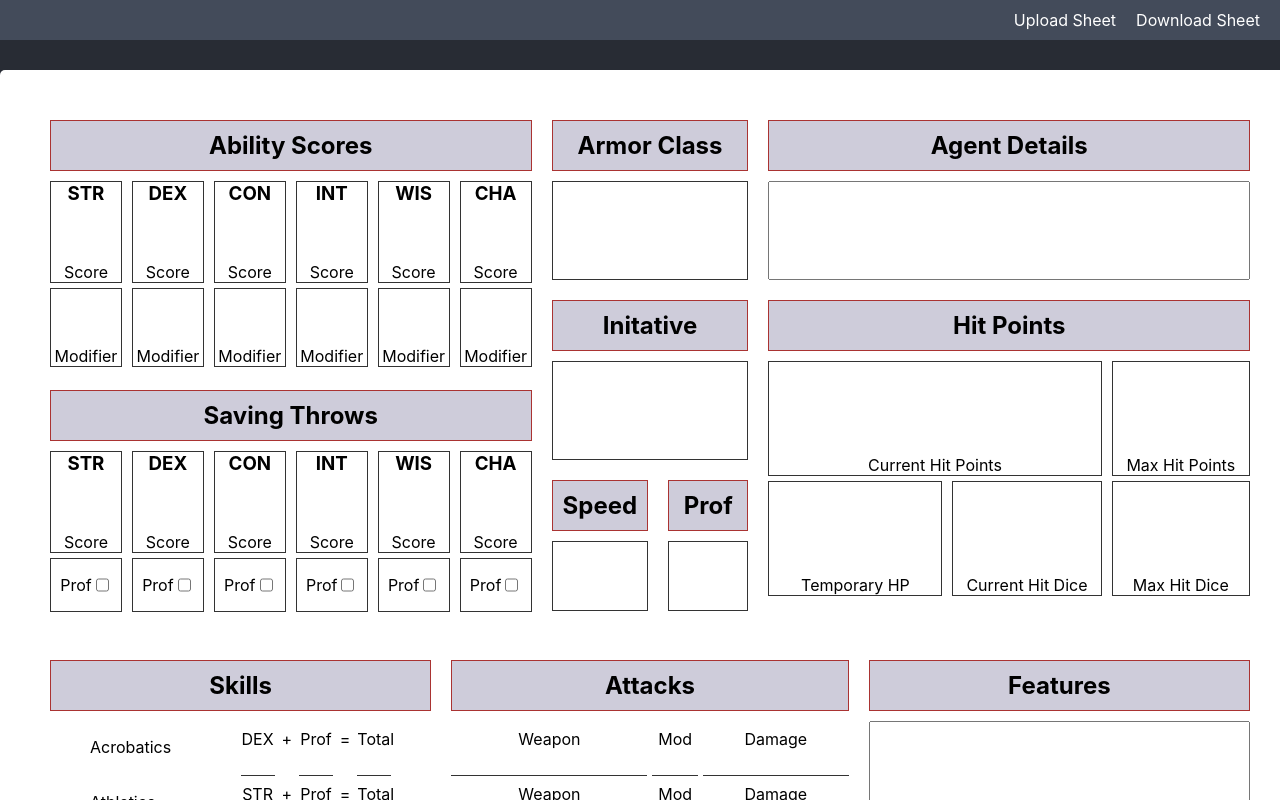
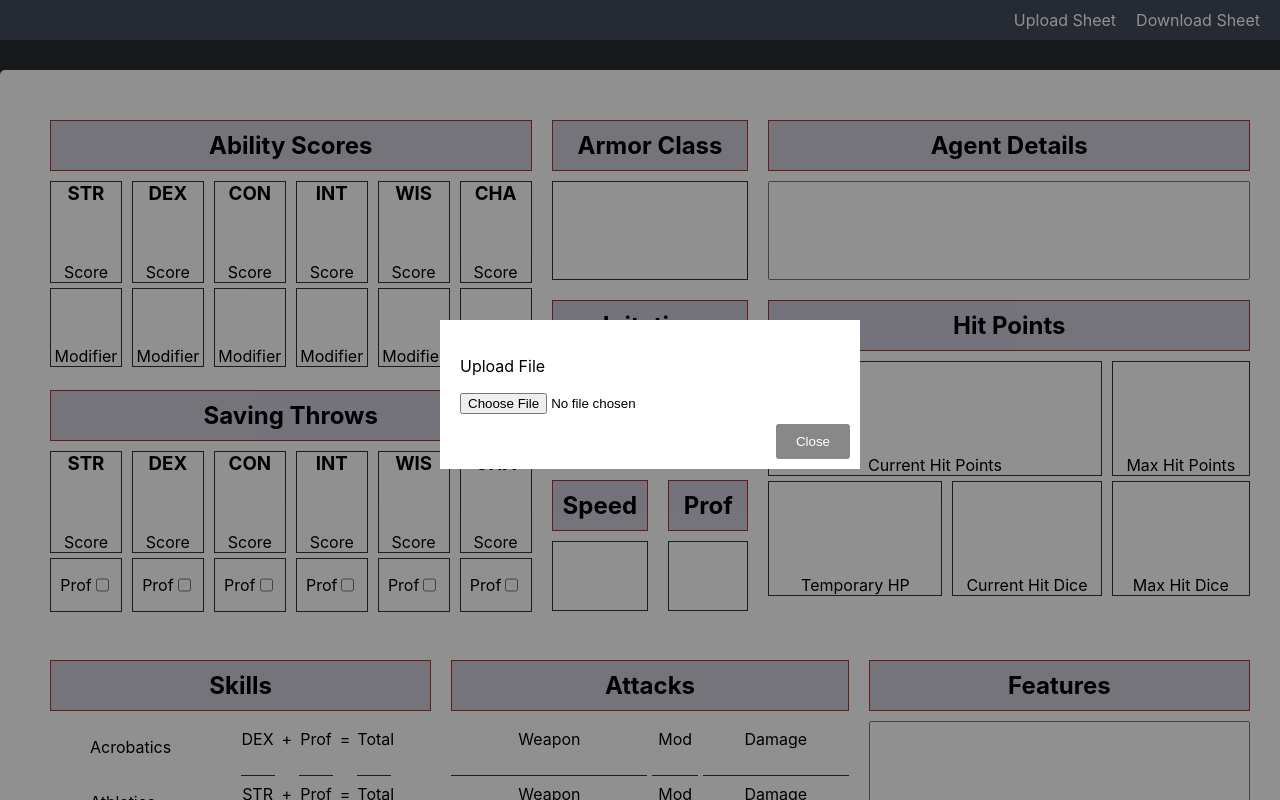
Before and after one commit to jewarner57/spy-game-character-sheet, a React (Create React App) app: page / in a window 1280 px wide. Both pictures are taken after a click on the link "Upload Sheet". Shown: the top 800 px of the page. Built offline with nearby package versions, Linux system fonts and the light colour scheme.

Commit message:
add sheet upload

```diff
--- a/src/App.jsx
+++ b/src/App.jsx
@@ -3,16 +3,19 @@ import { useState } from 'react';
 
 import CharacterSheet from './CharacterSheet';
 import Navbar from './Navbar';
+import CustomModal from './CustomModal';
 
 function App() {
   const [sheetValues, setSheetValues] = useState({});
+  const [modalOpen, setModalOpen] = useState(false)
+  const [files, setFileContent] = useState();
 
   const downloadJson = () => {
     exportToJson();
   }
 
   const uploadJson = () => {
-    console.log('upload')
+    setModalOpen(true)
   }
 
   const downloadFile = ({ data, fileName, fileType }) => {
@@ -38,12 +41,27 @@ function App() {
     })
   }
 
+  const handleUploadChange = e => {
+      const fileReader = new FileReader();
+      fileReader.readAsText(e.target.files[0], "UTF-8");
+      fileReader.onload = e => {
+        const loadedSheetObj = JSON.parse(e.target.result)
+        setSheetValues(loadedSheetObj);
+      };
+  };
+
   return (
     <div className="App">
       <Navbar downloadJson={downloadJson} uploadJson={uploadJson}/>
       <div className="page-body">
         <CharacterSheet sheetValues={sheetValues} setSheetValues={setSheetValues} />
       </div>
+      {
+      modalOpen && <CustomModal closeModal={() => setModalOpen(false)}>
+        <p>Upload File</p>
+          <input type="file" onChange={(e) => { handleUploadChange(e) }} />
+      </CustomModal>
+      }
     </div>
   );
 }
--- /dev/null
+++ b/src/CustomModal/index.css
@@ -0,0 +1,42 @@
+.modal-shade {
+  position: absolute;
+  background-color: #0000006f;
+  width: 100vw;
+  height: 100vh;
+  top: 0;
+  left: 0;
+}
+
+.custom-modal {
+  width: 400px;
+  min-height: 100px;
+  background-color: white;
+  position: absolute;
+  top: 40%;
+  left: calc(50% - 200px);
+  padding: 10px;
+}
+
+.modal-buttons {
+  width: 100%;
+  display: flex;
+  justify-content: flex-end;
+}
+
+.modal-buttons > .close-button {
+  background-color: #888;
+  color: white;
+  padding: 10px 20px;
+  border-radius: 3px;
+  border: none;
+  cursor: pointer;
+  transition: all 0.3s;
+}
+
+.modal-buttons>.close-button:hover {
+  background-color: #555;
+}
+
+.modal-content {
+  padding: 10px;
+}
--- /dev/null
+++ b/src/CustomModal/index.jsx
@@ -0,0 +1,18 @@
+import './index.css';
+
+function CustomModal({ children, closeModal }) {
+  return (
+    <div className="modal-shade">
+      <div className="custom-modal">
+        <div className="modal-content">
+          {children}
+        </div>
+        <div className='modal-buttons'>
+          <button className={'close-button'} onClick={() => { closeModal() }}>Close</button>
+        </div>
+      </div>
+    </div>
+  );
+}
+
+export default CustomModal;
--- a/src/FreeTextSection/index.jsx
+++ b/src/FreeTextSection/index.jsx
@@ -8,7 +8,6 @@ import AttacksSection from '../AttacksSection';
 import SkillsSection from '../SkillsSection';
 
 function FreeTextSection({ title, tableCol, tableRow, updateSheetValues, sheetValues, accessor, variant }) {
-
 
   const variantComponentMap = {
     "freeform": FreeformText,
--- a/src/FreeformText/index.jsx
+++ b/src/FreeformText/index.jsx
@@ -2,9 +2,10 @@ import './index.css';
 
 export function FreeformText(props) {
   const { accessor, label, updateSheetValues, sheetValues } = props
+
   return (
     <div className="sheet-fillable-section">
-      <textarea label={label} className="fillable-freeform" onChange={(e) => updateSheetValues(accessor, e.target.value)} value={sheetValues?.accessor}></textarea>
+      <textarea label={label} className="fillable-freeform" onChange={(e) => updateSheetValues(accessor, e.target.value)} value={sheetValues[accessor] || ''}></textarea>
     </div>
   );
 }
@@ -13,7 +14,7 @@ export function FreeformTextLarge(props) {
   const { accessor, label, updateSheetValues, sheetValues } = props
   return (
     <div className="sheet-fillable-section">
-      <input style={{ fontSize: '4em', textAlign: 'center' }} label={label} className="fillable-freeform" onChange={(e) => updateSheetValues(accessor, e.target.value)} value={sheetValues?.accessor}></input>
+      <input style={{ fontSize: '4em', textAlign: 'center' }} label={label} className="fillable-freeform" onChange={(e) => updateSheetValues(accessor, e.target.value)} value={sheetValues[accessor] || ''}></input>
     </div>
   );
 }
@@ -27,7 +28,7 @@ export function LabeledFreeformTextLarge(props) {
         style={{ fontSize: '3em', textAlign: 'center', borderTop: `${header ? 'none' : '1px solid #333'}`, borderBottom: `${label ? 'none' : '1px solid #333'}` }}
         label={label} className="fillable-freeform"
         onChange={(e) => updateSheetValues(accessor, e.target.value)}
-        value={sheetValues?.accessor}
+        value={sheetValues[accessor] || ''}
       />
       <p style={{ margin: 0, border: '1px solid #333', borderTop: 'none', textAlign: 'center' }}>{label}</p>
     </div>
@@ -38,7 +39,7 @@ export function SingleLineText(props) {
   const { accessor, label, updateSheetValues, sheetValues } = props
   return (
     <div className="sheet-fillable-singleline">
-      <input label={label} className="fillable-singleline" onChange={(e) => updateSheetValues(accessor, e.target.value)} value={sheetValues?.accessor}></input>
+      <input label={label} className="fillable-singleline" onChange={(e) => updateSheetValues(accessor, e.target.value)} value={sheetValues[accessor] || ''}></input>
     </div>
   );
 }
```
